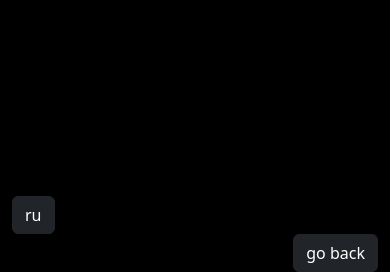
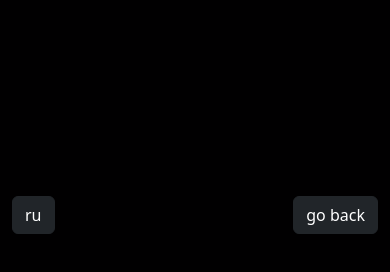
Before and after one commit to smmac72/cv_site, a Flask app: page /en/guest in a window 390 px wide. Shown: the part 608-880 px from the top of the page. After the commit the page ends 842 px from the top, so only its background shows below. Run offline with Flask 3, Linux system fonts and the light colour scheme; data that the repository does not hold is empty; some libraries are stand-ins or nearby versions.

Commit message:
mobile alignment fix

```diff
--- a/app/blueprints/multilingual/templates/multilingual/guest.html
+++ b/app/blueprints/multilingual/templates/multilingual/guest.html
@@ -104,7 +104,7 @@
           <a class="btn btn-dark" href="{{ url_for(request.endpoint, lang_code='ru') }}" role="button">ru</a>
           {% endif %}
         </div>
-        <div class="col-10 d-flex justify-content-end" id="audio-description"></div>
+        <div class="col-3 d-flex justify-content-end" id="audio-description"></div>
         <div class="col d-flex justify-content-end">
             <a class="btn btn-dark" href="/" role="button">go back</a>
           </a>
```
